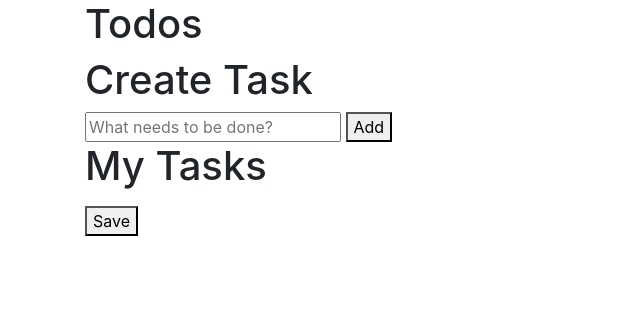
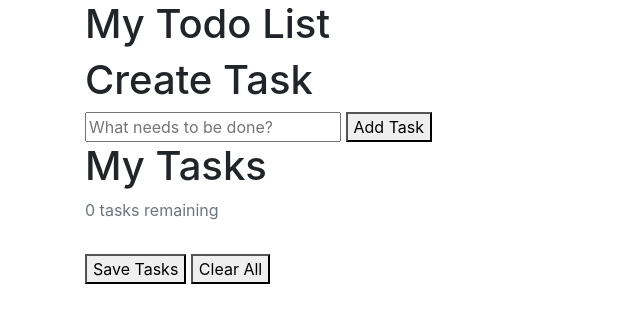
Before and after one commit to JASWANTHguruguntla/Todo-App, a plain HTML site: page todoApp.html in a window 1280 px wide. Shown: the whole page, without its empty margins (0-640 px from the left). Drawn offline with nearby package versions, Linux system fonts and the light colour scheme.

Commit message:
todoApp.html

```diff
--- a/todoApp.html
+++ b/todoApp.html
@@ -7,6 +7,8 @@
     <script src="https://cdn.jsdelivr.net/npm/popper.js@1.16.1/dist/umd/popper.min.js" integrity="sha384-9/reFTGAW83EW2RDu2S0VKaIzap3H66lZH81PoYlFhbGU+6BZp6G7niu735Sk7lN" crossorigin="anonymous"></script>
     <script src="https://stackpath.bootstrapcdn.com/bootstrap/4.5.2/js/bootstrap.min.js" integrity="sha384-B4gt1jrGC7Jh4AgTPSdUtOBvfO8shuf57BaghqFfPlYxofvL8/KUEfYiJOMMV+rV" crossorigin="anonymous"></script>
     <script src="https://kit.fontawesome.com/5f59ca6ad3.js" crossorigin="anonymous"></script>
+    <link rel="stylesheet" href="https://cdnjs.cloudflare.com/ajax/libs/font-awesome/6.4.2/css/all.min.css">
+    <link rel="stylesheet" href="styles.css"> <!-- Link to external CSS -->
 </head>
 
 <body>
@@ -14,21 +16,25 @@
         <div class="container">
             <div class="row">
                 <div class="col-12">
-                    <h1 class="todos-heading">Todos</h1>
+                    <h1 class="todos-heading">My Todo List</h1>
                     <h1 class="create-task-heading">
                         Create <span class="create-task-heading-subpart">Task</span>
                     </h1>
                     <input type="text" id="todoUserInput" class="todo-user-input" placeholder="What needs to be done?" />
-                    <button class="button" id="addTodoButton">Add</button>
+                    <button class="button" id="addTodoButton">Add Task</button>
                     <h1 class="todo-items-heading">
                         My <span class="todo-items-heading-subpart">Tasks</span>
                     </h1>
+                    <p id="taskCounter" class="text-muted">0 tasks remaining</p>
                     <ul class="todo-items-container" id="todoItemsContainer"></ul>
-                    <button class="button" id="saveTodoButton">Save</button>
+                    <button class="button" id="saveTodoButton">Save Tasks</button>
+                    <button class="button mt-3" id="clearAllButton">Clear All</button>
                 </div>
             </div>
         </div>
     </div>
+
+    <script src="script.js"></script> <!-- Link to external JS -->
 </body>
 
 </html>
```
